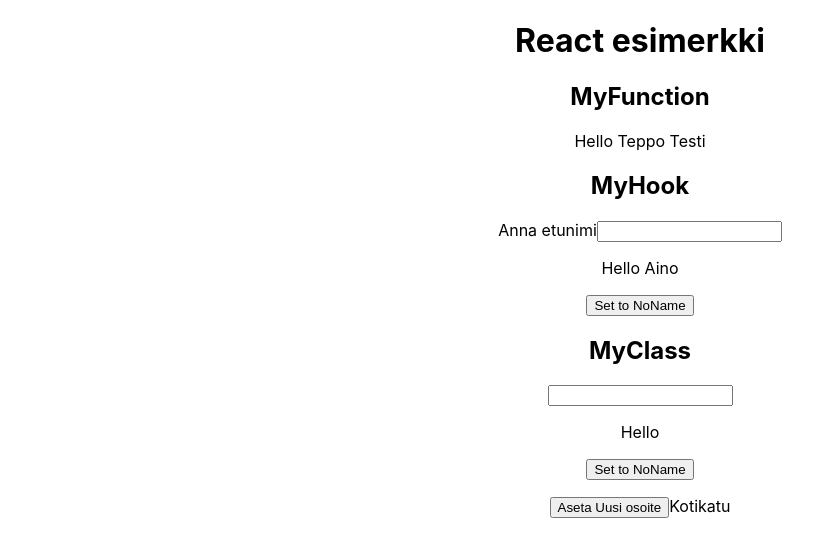
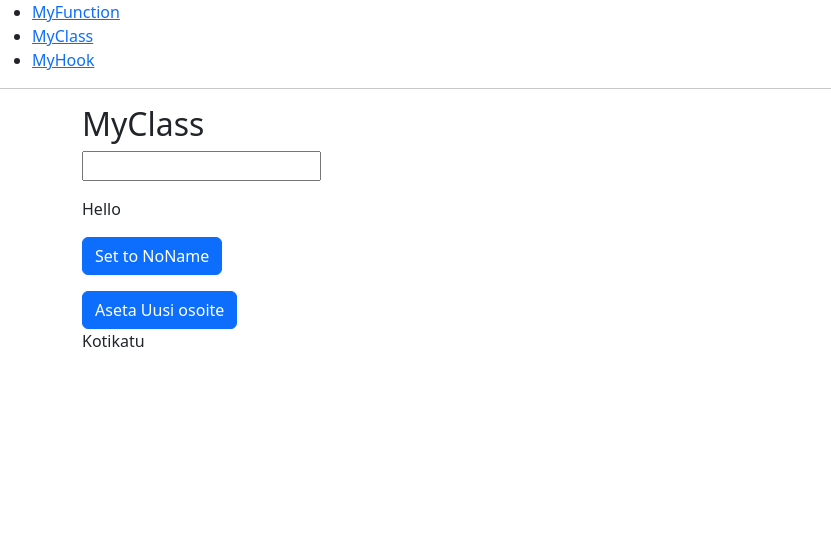
Before and after one commit to ambientia-academy-2023/my_react, a React (Create React App) app: page /myclass in a window 1280 px wide. Shown: the top 556 px of the page, without its empty margins (0-831 px from the left). Built offline with nearby package versions, Linux system fonts and the light colour scheme.

Commit message:
lisättiin navigointi ja bootstrap

```diff
--- a/package.json
+++ b/package.json
@@ -6,8 +6,10 @@
     "@testing-library/jest-dom": "^5.16.5",
     "@testing-library/react": "^13.4.0",
     "@testing-library/user-event": "^13.5.0",
+    "bootstrap": "^5.2.3",
     "react": "^18.2.0",
     "react-dom": "^18.2.0",
+    "react-router-dom": "^6.7.0",
     "react-scripts": "5.0.1",
     "web-vitals": "^2.1.4"
   },
--- a/src/App.js
+++ b/src/App.js
@@ -1,17 +1,28 @@
 import './App.css';
+import MyFunction from './MyFunction';
 import MyClass from './MyClass';
-import MyFunction from './MyFunction';
 import MyHook from './MyHook';
+import { BrowserRouter as Router, Routes, Route, Link } from "react-router-dom";
+import 'bootstrap/dist/css/bootstrap.min.css';
 
 function App() {
-  let name="React";
   return (
-    <div className="App">
-      <h1>{name} esimerkki</h1>
-      <MyFunction fname="Teppo" lname="Testi"/>
-      <MyHook fname="Aino"/>
-      <MyClass fname="Matti"/>
-    </div>
+    <Router>
+      <div>
+        <ul>
+          <li> <Link to="/myfunction">MyFunction</Link> </li>
+          <li> <Link to="/myclass">MyClass</Link> </li>
+          <li> <Link to="/myhook">MyHook</Link>  </li>
+        </ul>
+        <hr />
+      </div>
+      <Routes>
+        <Route exact path="/myfunction" element={<MyFunction fname="Teppo"/>} />
+        <Route exact path="/myclass" element={<MyClass fname="Teppo"/>} />
+        <Route exact path="/myhook" element={<MyHook fname="Teppo"/>} />
+      </Routes>
+    </Router>
+
   );
 }
 
--- a/src/MyClass.js
+++ b/src/MyClass.js
@@ -23,14 +23,20 @@
 
     render() {
         return (
-            <div>
+            <div className="container">
                 <h2>MyClass</h2>
-                <input  onChange={this.updateName}/>
-                <p>Hello {this.state.name}</p>
-                <button onClick={this.setName}>Set to NoName</button>
                 <p>
-                <button onClick={this.setAddress}>Aseta Uusi osoite</button>
-                <label>{this.state.address}</label>
+                    <input  onChange={this.updateName}/>
+                </p>
+                <p>
+                    Hello {this.state.name}
+                </p>
+                <p>
+                    <button className='btn btn-primary'  onClick={this.setName}>Set to NoName</button>
+                </p>
+                <p>
+                    <button className='btn btn-primary'  onClick={this.setAddress}>Aseta Uusi osoite</button><br/>
+                    <label>{this.state.address}</label>
                 </p>
             </div>
         );
--- a/src/MyFunction.js
+++ b/src/MyFunction.js
@@ -1,7 +1,7 @@
 import React from "react";
 function MyFunction(props){
     return (
-    <div>
+    <div className="container">
     <h2>MyFunction</h2>
     <p>Hello {props.fname} {props.lname}</p>
     </div>
--- a/src/MyHook.js
+++ b/src/MyHook.js
@@ -4,12 +4,12 @@
   const [fname, setFname] = useState(props.fname);
 
     return (
-        <div>
+        <div className="container">
             <h2>MyHook</h2>
             <label>Anna etunimi</label>
             <input  onChange={element=>setFname(element.target.value)}/>
             <p>Hello {fname}</p>
-            <button onClick={()=>setFname("No name")}>Set to NoName</button>
+            <button className='btn btn-primary' onClick={()=>setFname("No name")}>Set to NoName</button>
         </div>
     );
 }
```
Also changed, not shown: 1 other file (tests, documents, lock files or other folders).
